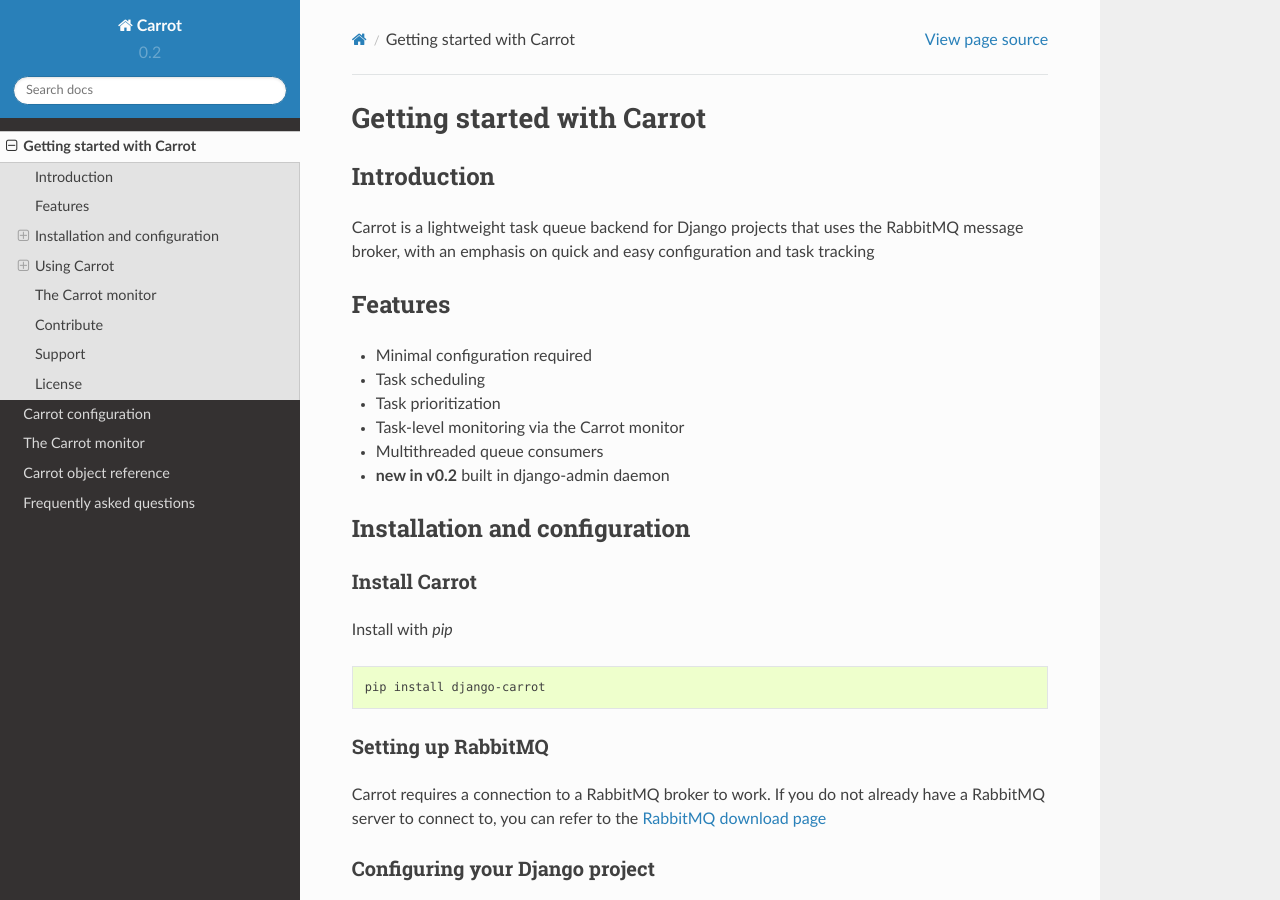
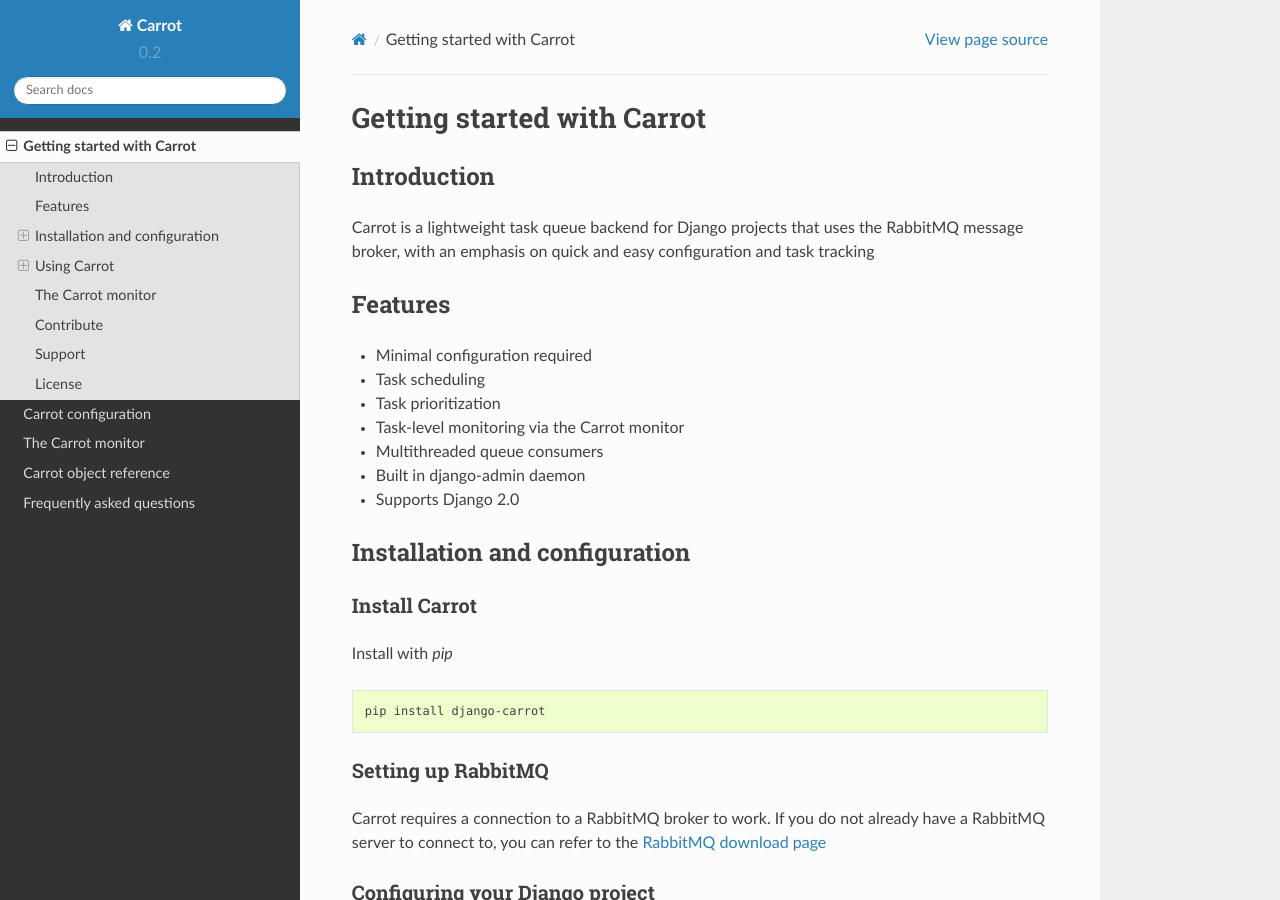
Before and after one commit to chris104957/django-carrot, a Sphinx documentation site: the page built from docs/source/quick-start.rst, in a window 1280 px wide and 900 px high. Built offline with Sphinx 7.4.7 and the Read the Docs theme 2.0.0, drawn with Linux system fonts in a browser that asks for light colours.

Commit message:
updating features list in quick start

```diff
--- a/docs/source/quick-start.rst
+++ b/docs/source/quick-start.rst
@@ -15,7 +15,8 @@
 - Task prioritization
 - Task-level monitoring via the Carrot monitor
 - Multithreaded queue consumers
-- **new in v0.2** built in django-admin daemon
+- Built in django-admin daemon
+- Supports Django 2.0
 
 
 Installation and configuration
```
